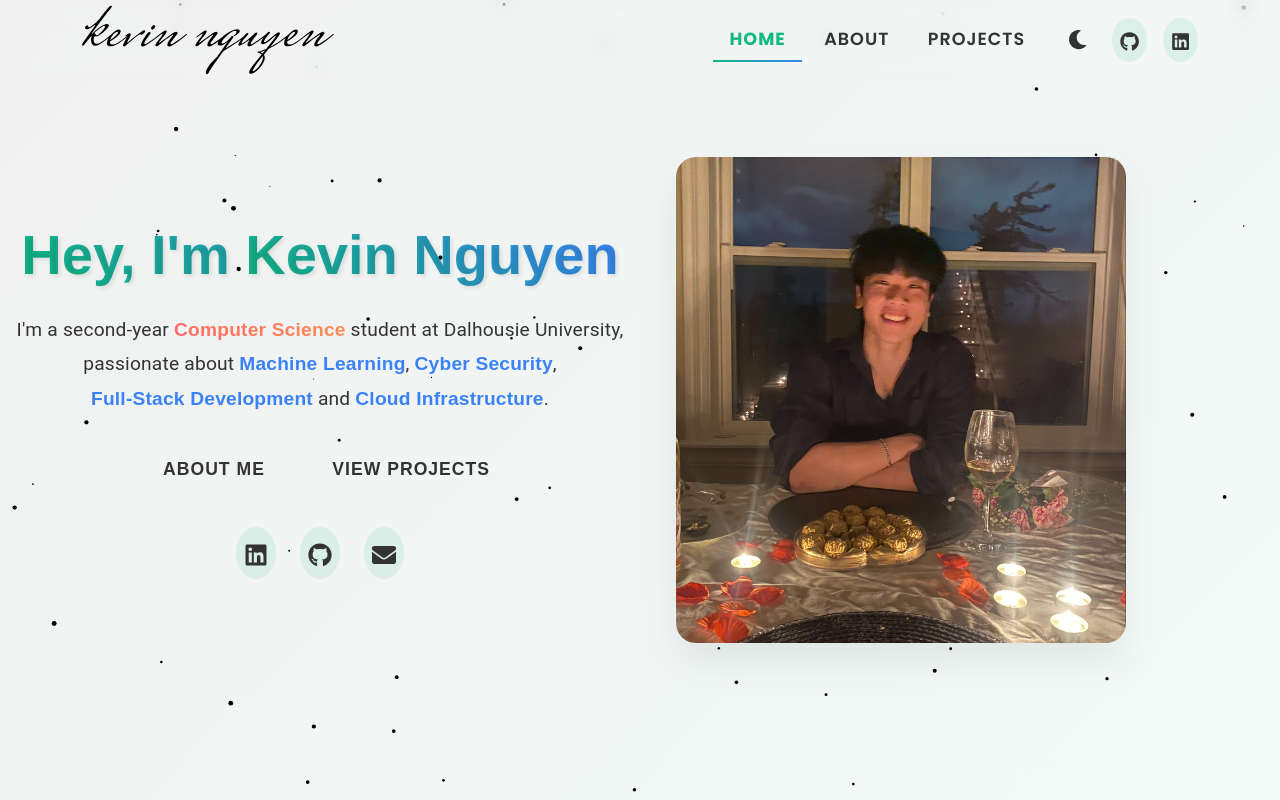
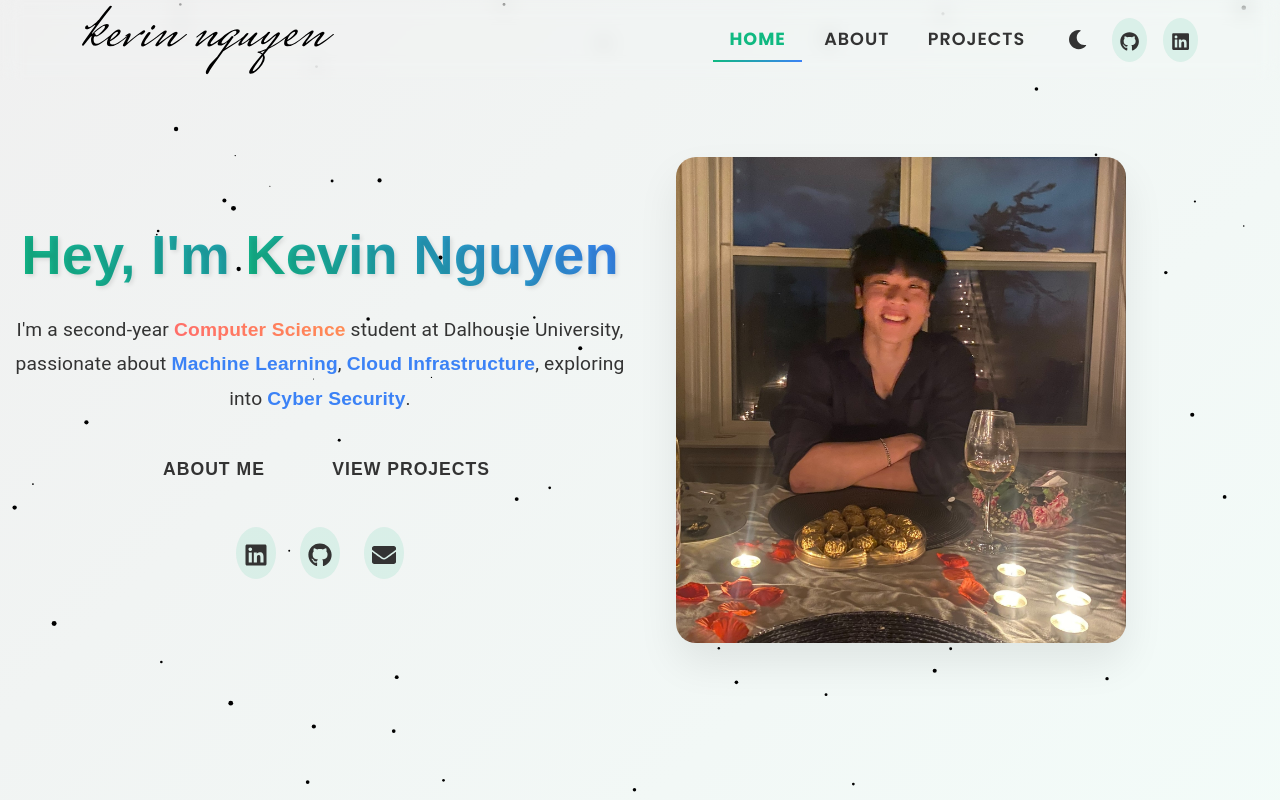
Before and after one commit to KevinDal2027/KevinPortfolio, a React (Vite) app: page / in a window 1280 px wide. Built offline with nearby package versions, Linux system fonts and the light colour scheme.

Commit message:
Updated descriptions

```diff
--- a/src/components/Home.jsx
+++ b/src/components/Home.jsx
@@ -50,7 +50,8 @@ const Home = () => {
                 Hey, I'm <span className="highlight">Kevin Nguyen</span>
               </h1>
               <p className="lead mb-4">
-                I'm a second-year <span className="major">Computer Science</span> student at Dalhousie University, passionate about <span className="passion">Machine Learning</span>, <span className="passion">Cyber Security</span>, <span className="passion">Full-Stack Development</span> and <span className="passion">Cloud Infrastructure</span>.
+                I'm a second-year <span className="major">Computer Science</span> student at Dalhousie University, passionate about <span className="passion">Machine Learning</span>, <span className="passion">Cloud Infrastructure</span>, exploring into <span className="passion">Cyber Security</span>.
+                {/* <span className="passion">Full-Stack Development</span> and <span className="passion">Cloud Infrastructure</span>. */}
               </p>
               <div className="cta-buttons d-flex justify-content-center gap-3">
                 <Nav.Link as={Link} to="/about" className="btn btn-primary aboutMeBtn mb-1">
--- a/src/components/projectData.js
+++ b/src/components/projectData.js
@@ -2,7 +2,7 @@
 const projects = [
   {
     id: 'fcsVM',
-    title: 'Dalhousie\'s University FCS Virtual Machines',
+    title: 'Dalhousie University FCS Virtual Machines',
     thumbnail: './assets/projectThumbnails/fcsVM.png',
     tag: 'Cloud',
     date: '2025-06',
```
